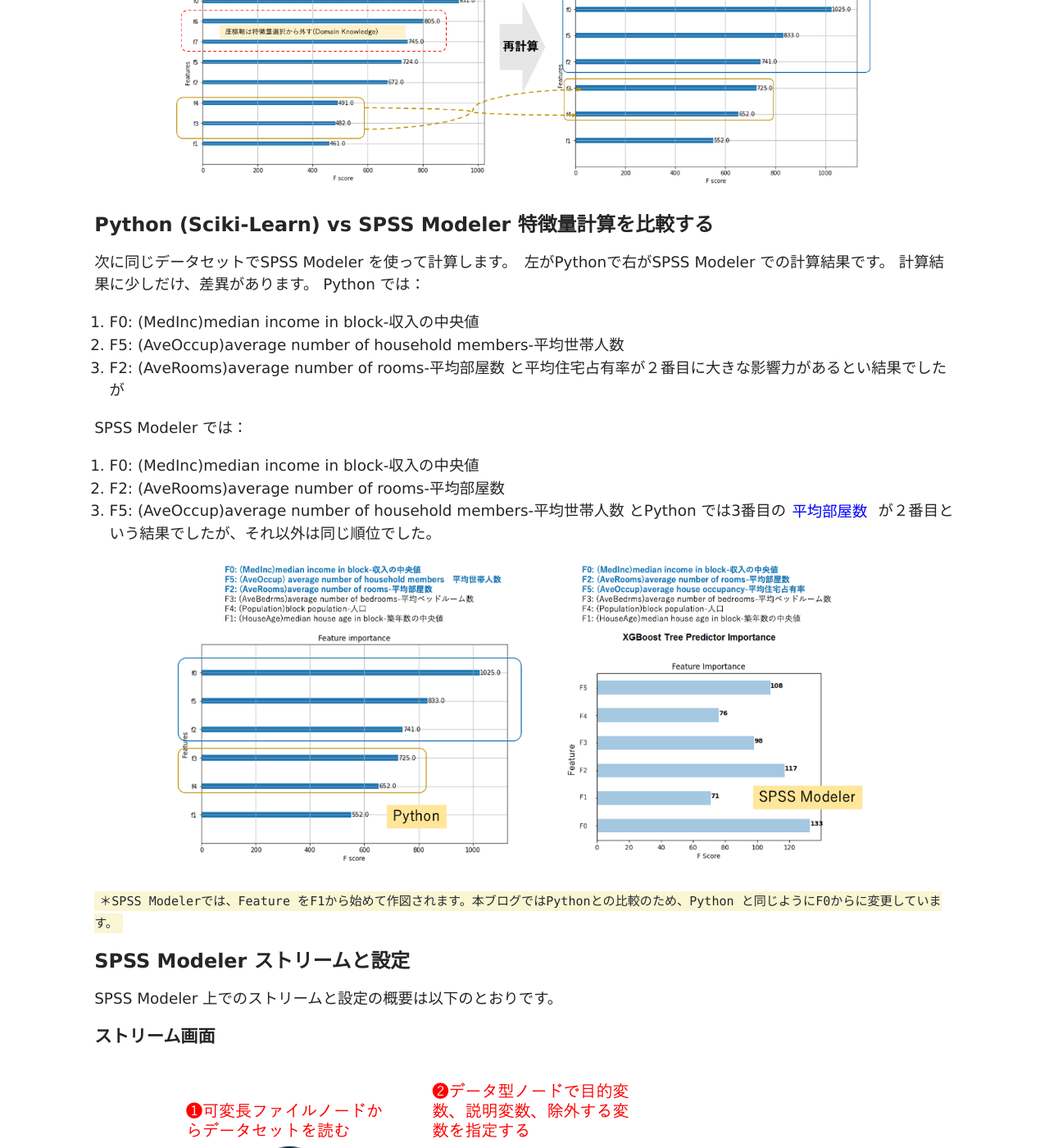
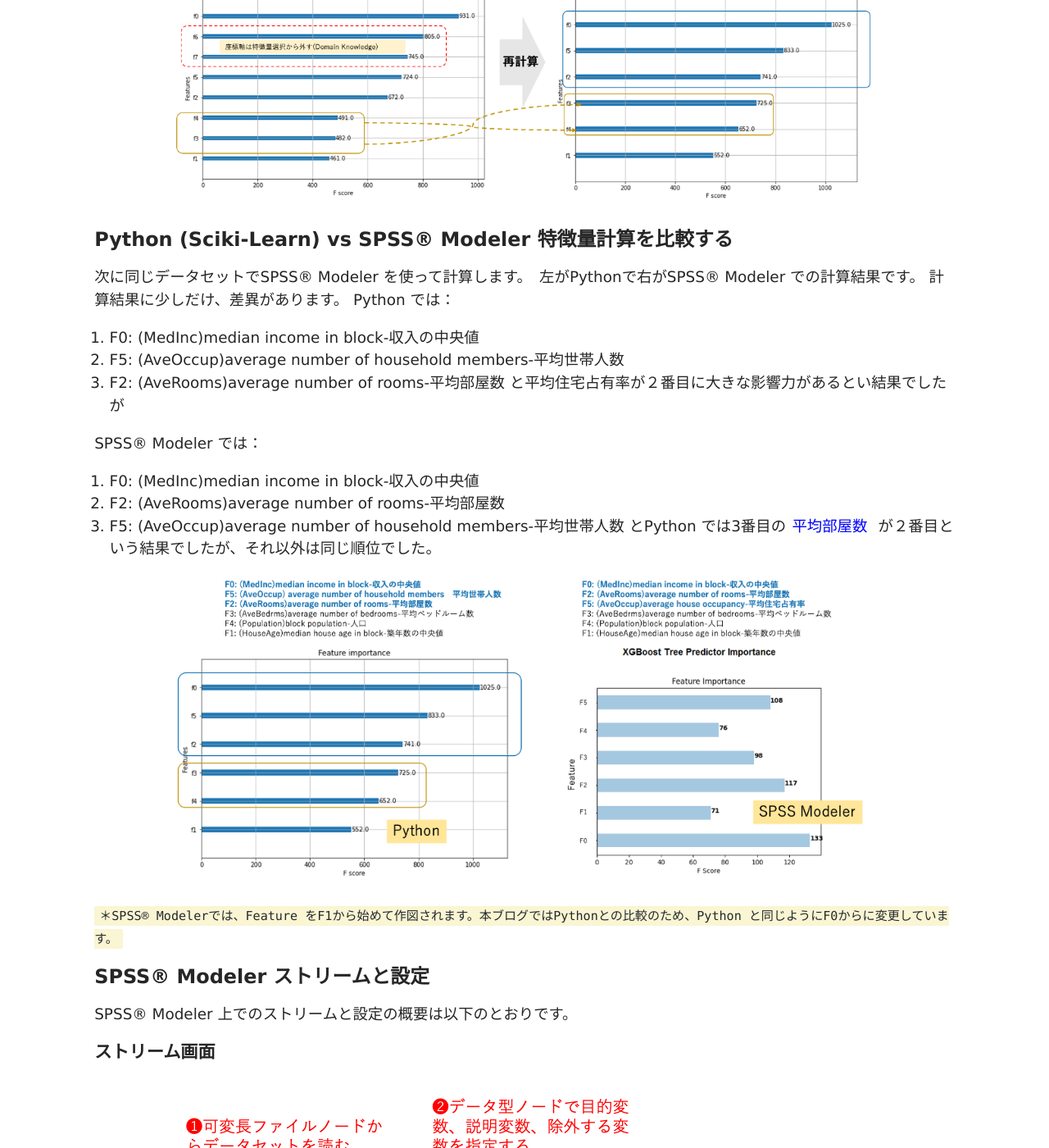
Before and after one commit to mnogress/my_simple, a Jekyll site: the page built from _posts/2022-01-22-XGBoost_Python_vs_SPSS.md, in a window 1280 px wide and 1400 px high, scrolled down 3608 px. Shown: the whole window at 82% size. Built offline with Jekyll 4.4.1, drawn with Linux system fonts in a browser that asks for light colours; some of the changed text lies outside the part shown.

Commit message:
02_09_2022_v3

```diff
--- a/_posts/2022-01-22-XGBoost_Python_vs_SPSS.md
+++ b/_posts/2022-01-22-XGBoost_Python_vs_SPSS.md
@@ -1,6 +1,6 @@
 ---
 layout: post
-title: Python と SPSS Modeler で XGBoost の特徴量選択を比較する
+title: Python と SPSS® Modeler で XGBoost の特徴量選択を比較する
 feature-img: "assets/img/2020_08_15/circuit-board-6522546_1280.png"
 tags: [Python, SPSS Modeler, XGBoost]
 excerpt_separator: <!--more-->
@@ -10,6 +10,7 @@
 
 <!--more-->
 このBlogでは、特徴量選択についてXGBoostのアルゴリズムでSPSS® Modeler の特徴量選択とPython Scikit-Learnの結果を比較してみたいと思います。
+
 SPSS® Modeler には、Python 固有のアルゴリズムを使用するためのノードが用意されています。XGBoost Tree© は、
 ツリー モデルを基本モデルとして使用する勾配ブースティング・アルゴリズムを実装しており、Python で実装されています。
 
@@ -88,16 +89,16 @@
 ![feature_importance1]({{ "assets/img/2020_08_15/fig_3.png" | relative_url}})<br>
 
 
-### Python (Sciki-Learn) vs SPSS Modeler 特徴量計算を比較する
+### Python (Sciki-Learn) vs SPSS® Modeler 特徴量計算を比較する
 
-次に同じデータセットでSPSS Modeler を使って計算します。　左がPythonで右がSPSS Modeler での計算結果です。 計算結果に少しだけ、差異があります。
+次に同じデータセットでSPSS® Modeler を使って計算します。　左がPythonで右がSPSS® Modeler での計算結果です。 計算結果に少しだけ、差異があります。
 Python では：
 1. F0: (MedInc)median income in block-収入の中央値
 2. F5: (AveOccup)average number of household members-平均世帯人数
 3. F2: (AveRooms)average number of rooms-平均部屋数
 と平均住宅占有率が２番目に大きな影響力があるとい結果でしたが
 
-SPSS Modeler では：
+SPSS® Modeler では：
 1. F0: (MedInc)median income in block-収入の中央値
 2. F2: (AveRooms)average number of rooms-平均部屋数
 3. F5: (AveOccup)average number of household members-平均世帯人数
@@ -106,10 +107,10 @@
 
 ![feature_importance1]({{ "assets/img/2020_08_15/fig_5.png" | relative_url}})<br>
 
-`＊SPSS Modelerでは、Feature をF1から始めて作図されます。本ブログではPythonとの比較のため、Python と同じようにF0からに変更しています。`{:style="background-color: #faf5d2; font-size: 0.82em"}
+`＊SPSS® Modelerでは、Feature をF1から始めて作図されます。本ブログではPythonとの比較のため、Python と同じようにF0からに変更しています。`{:style="background-color: #faf5d2; font-size: 0.82em"}
 
-### SPSS Modeler ストリームと設定
-SPSS Modeler 上でのストリームと設定の概要は以下のとおりです。
+### SPSS® Modeler ストリームと設定
+SPSS® Modeler 上でのストリームと設定の概要は以下のとおりです。
 
 #### ストリーム画面
 ![SPSS_Modeler1]({{ "assets/img/2020_08_15/fig_6.png" | relative_url}})<br>
@@ -126,7 +127,7 @@
 カルフォルニアの住宅価格の決定要因としては
 1. 収入(お金に余裕があるかどうか)　＞　部屋数（家の広さ）＞　平均世帯人数（何人暮らしか）
 2. 築年数はさほど影響しない
-3. 計算に使用したアルゴリズム XGBoostにおいてPython, SPSS ともほぼ同じ結論を導いている
+3. 計算に使用したアルゴリズム XGBoostにおいてPython, SPSS® ともほぼ同じ結論を導いている
 {:style="background-color: #e0dff0; border-left: #e0dff0; font-size: 1.0em"}
 
 
```
